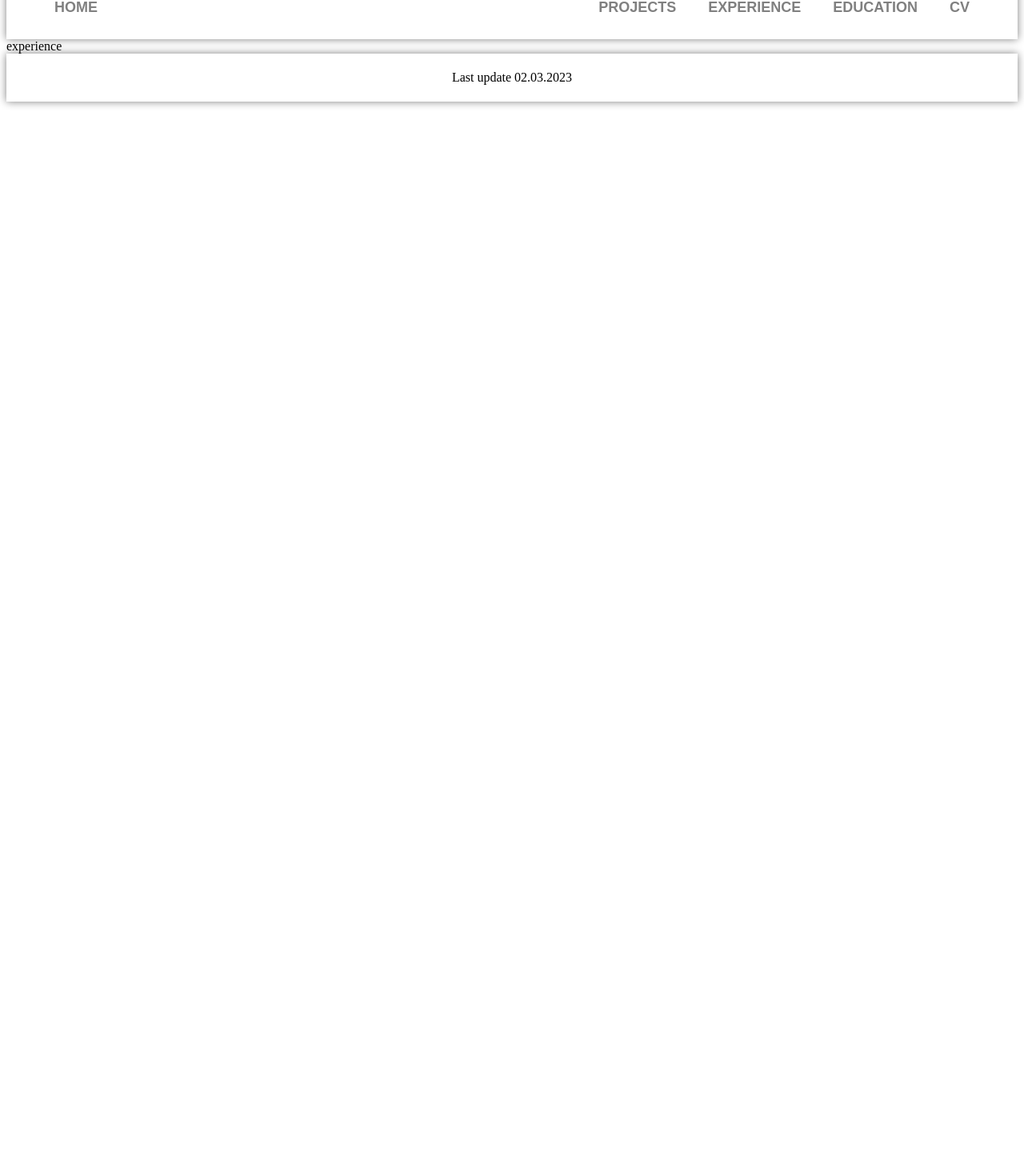
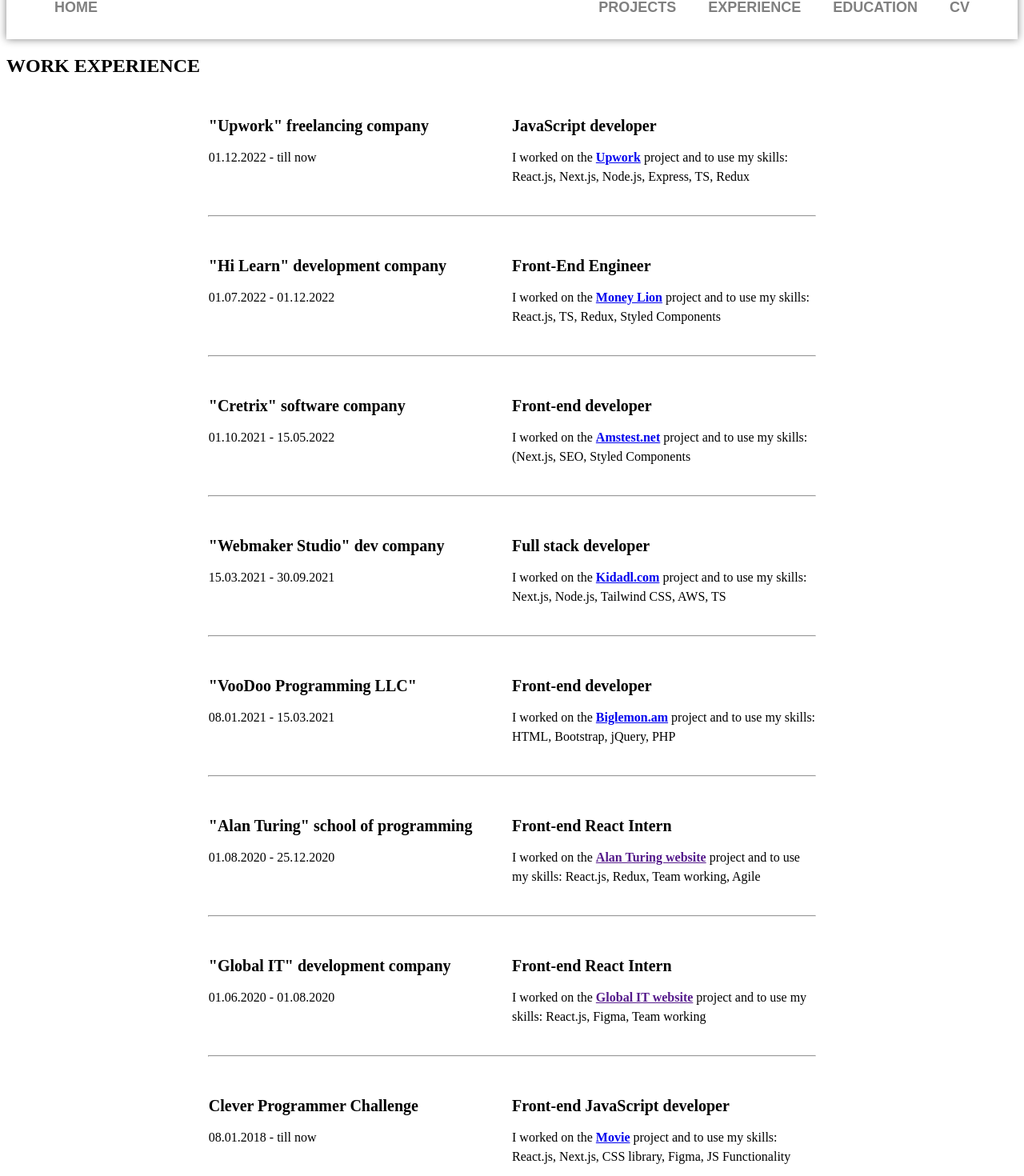
Before and after one commit to hakobyanviktoria8/my-portfolio-app, a Next.js app: page /experience in a window 1280 px wide. Shown: the part 39-1509 px from the top of the page at 80% size. Before the commit the page ends 800 px from the top, so only its background shows below. Built offline with nearby package versions, Linux system fonts and the light colour scheme.

Commit message:
worked and finish Experience path

```diff
--- /dev/null
+++ b/public/experience.json
@@ -0,0 +1,92 @@
+[
+  {
+    "id": 0,
+    "companyName": "\"Upwork\" freelancing company",
+    "duration": "01.12.2022 - till now",
+    "position": "JavaScript developer",
+    "websiteLink": "https://www.upwork.com/nx/find-work/",
+    "websiteName": "Upwork",
+    "skills": "React.js, Next.js, Node.js, Express, TS, Redux"
+  },
+  {
+    "id": 1,
+    "companyName": "\"Hi Learn\" development company",
+    "duration": "01.07.2022 - 01.12.2022",
+    "position": "Front-End Engineer",
+    "websiteLink": "https://staging-marketplace-web.moneylion.io/personal-loan/loan-amount",
+    "websiteName": "Money Lion",
+    "skills": "React.js, TS, Redux, Styled Components"
+  },
+  {
+    "id": 2,
+    "companyName": "\"Cretrix\" software company",
+    "duration": "01.10.2021 - 15.05.2022",
+    "position": "Front-end developer",
+    "websiteLink": "https://amstest.net/sites",
+    "websiteName": "Amstest.net",
+    "skills": "(Next.js, SEO, Styled Components"
+  },
+  {
+    "id": 3,
+    "companyName": "\"Webmaker Studio\" dev company",
+    "duration": "15.03.2021 - 30.09.2021",
+    "position": "Full stack developer",
+    "websiteLink": "https://kidadl.com/",
+    "websiteName": "Kidadl.com",
+    "skills": "Next.js, Node.js, Tailwind CSS, AWS, TS"
+  },
+  {
+    "id": 4,
+    "companyName": "\"VooDoo Programming LLC\"",
+    "duration": "08.01.2021 - 15.03.2021",
+    "position": "Front-end developer",
+    "websiteLink": "https://biglemon.am/",
+    "websiteName": "Biglemon.am",
+    "skills": "HTML, Bootstrap, jQuery, PHP"
+  },
+  {
+    "id": 5,
+    "companyName": "\"Alan Turing\" school of programming",
+    "duration": "01.08.2020 - 25.12.2020",
+    "position": "Front-end React Intern",
+    "websiteLink": "",
+    "websiteName": "Alan Turing website",
+    "skills": "React.js, Redux, Team working, Agile"
+  },
+  {
+    "id": 6,
+    "companyName": "\"Global IT\" development company",
+    "duration": "01.06.2020 - 01.08.2020",
+    "position": "Front-end React Intern",
+    "websiteLink": "",
+    "websiteName": "Global IT website",
+    "skills": "React.js, Figma, Team working"
+  },
+  {
+    "id": 7,
+    "companyName": "Clever Programmer Challenge",
+    "duration": "08.01.2018 - till now",
+    "position": "Front-end JavaScript developer",
+    "websiteLink": "https://movie-project-react.vercel.app/",
+    "websiteName": "Movie",
+    "skills": "React.js, Next.js, CSS library, Figma, JS Functionality"
+  },
+  {
+    "id": 8,
+    "companyName": "Scrimba Weekly Challenge",
+    "duration": "01.09.2020 - till now",
+    "position": "Front-end developer",
+    "websiteLink": "https://hakobyanviktoria8.github.io/github-users/",
+    "websiteName": "GitHub Users",
+    "skills": "JS Frameworks, CSS library, UI/UX design"
+  },
+  {
+    "id": 9,
+    "companyName": "Armenian Code Academy",
+    "duration": "01.06.2020 - 15.07.2020",
+    "position": "Front-end React.js developer",
+    "websiteLink": "https://dms.licdn.com/playlist/C4E05AQE9QjwLHq4OdQ/mp4-720p-30fp-crf28/0/1679256415883?e=1682010000&v=beta&t=53CkSdiIOgwzGN-0w074CeHJ9NIm5EgKbdr5uW08GT0",
+    "websiteName": "Armenian trip",
+    "skills": "React.js, UI/UX design, Heroku, Google Map, Firebase, Tawk.to, Slack, Reactstrap"
+  }
+]
--- /dev/null
+++ b/src/components/Experience.tsx
@@ -0,0 +1,30 @@
+import React from "react";
+import styles from "./../styles/Experience.module.css";
+
+export const Experience = ({ data }: any) => {
+  return (
+    <>
+      <div className={styles.experienceWrapper}>
+        <div>
+          <h3>{data.companyName}</h3>
+          <p>{data.duration}</p>
+        </div>
+        <div>
+          <h3>{data.position}</h3>
+          <p>
+            I worked on the{" "}
+            <a
+              href={data.websiteLink}
+              title="Check out the site"
+              target="_blank"
+            >
+              <b>{data.websiteName}</b>
+            </a>{" "}
+            project and to use my skills: {data.skills}
+          </p>
+        </div>
+      </div>
+      <hr className={styles.line} />
+    </>
+  );
+};
--- a/src/pages/cv.tsx
+++ b/src/pages/cv.tsx
@@ -2,7 +2,11 @@ import Layout from "@/components/layout";
 import React from "react";
 
 const Cv = () => {
-  return <Layout>CV</Layout>;
+  return (
+    <Layout>
+      <h2 className="pageTitle">CV</h2>
+    </Layout>
+  );
 };
 
 export default Cv;
--- a/src/pages/education.tsx
+++ b/src/pages/education.tsx
@@ -2,7 +2,11 @@ import Layout from "@/components/layout";
 import React from "react";
 
 const Education = () => {
-  return <Layout>Education</Layout>;
+  return (
+    <Layout>
+      <h2 className="pageTitle">Education</h2>
+    </Layout>
+  );
 };
 
 export default Education;
--- a/src/pages/experience.tsx
+++ b/src/pages/experience.tsx
@@ -1,8 +1,29 @@
 import Layout from "@/components/layout";
 import React from "react";
+import experienceData from "./../../public/experience.json";
+import { Experience } from "@/components/Experience";
 
-const Experience = () => {
-  return <Layout>experience</Layout>;
+export type ExperienceDataType = {
+  id: number;
+  companyName: string;
+  duration: string;
+  position: string;
+  websiteLink: string;
+  websiteName: string;
+  skills: string;
 };
 
-export default Experience;
+const ExperienceComp = () => {
+  return (
+    <Layout>
+      <h2 className="pageTitle">WORK EXPERIENCE</h2>
+
+      {experienceData &&
+        experienceData.map((data: ExperienceDataType) => (
+          <Experience key={data.id} data={data} />
+        ))}
+    </Layout>
+  );
+};
+
+export default ExperienceComp;
--- a/src/pages/projects.tsx
+++ b/src/pages/projects.tsx
@@ -12,7 +12,7 @@ const Projects = () => {
   return (
     <Layout>
       <div className={styles.projects}>
-        <h2 className={styles.title}>My projects</h2>
+        <h2 className="pageTitle">My projects</h2>
         <div>
           <div data-aos="fade-right">1</div>
           <div data-aos="fade-left">1</div>
--- /dev/null
+++ b/src/styles/Experience.module.css
@@ -0,0 +1,45 @@
+.line {
+  width: 60%;
+  margin: 0 auto;
+  margin-bottom: 20px;
+}
+
+.experienceWrapper {
+  padding: 10px 0 20px;
+  display: flex;
+  justify-content: center;
+}
+
+.experienceWrapper > div {
+  width: 30%;
+}
+
+.experienceWrapper h3 {
+  font-size: 20px;
+  margin-bottom: 10px;
+}
+
+.experienceWrapper p {
+  line-height: 24px;
+}
+
+@media screen and (max-width: 1024px) {
+  .line {
+    width: 90%;
+  }
+
+  .experienceWrapper > div {
+    width: 45%;
+  }
+}
+
+@media screen and (max-width: 768px) {
+  .experienceWrapper {
+    flex-direction: column;
+  }
+
+  .experienceWrapper > div {
+    width: 90%;
+    margin: 10px auto;
+  }
+}
--- a/src/styles/globals.css
+++ b/src/styles/globals.css
@@ -8,4 +8,12 @@
 
 main {
   min-height: calc(100vh - 140px);
+  padding: 30px;
 }
+
+.pageTitle {
+  margin: 20px 0 30px;
+  text-align: center;
+  font-size: 24px;
+  text-transform: uppercase;
+}
```
Also changed, not shown: src/styles/Projects.module.css (+1 -7 lines).
